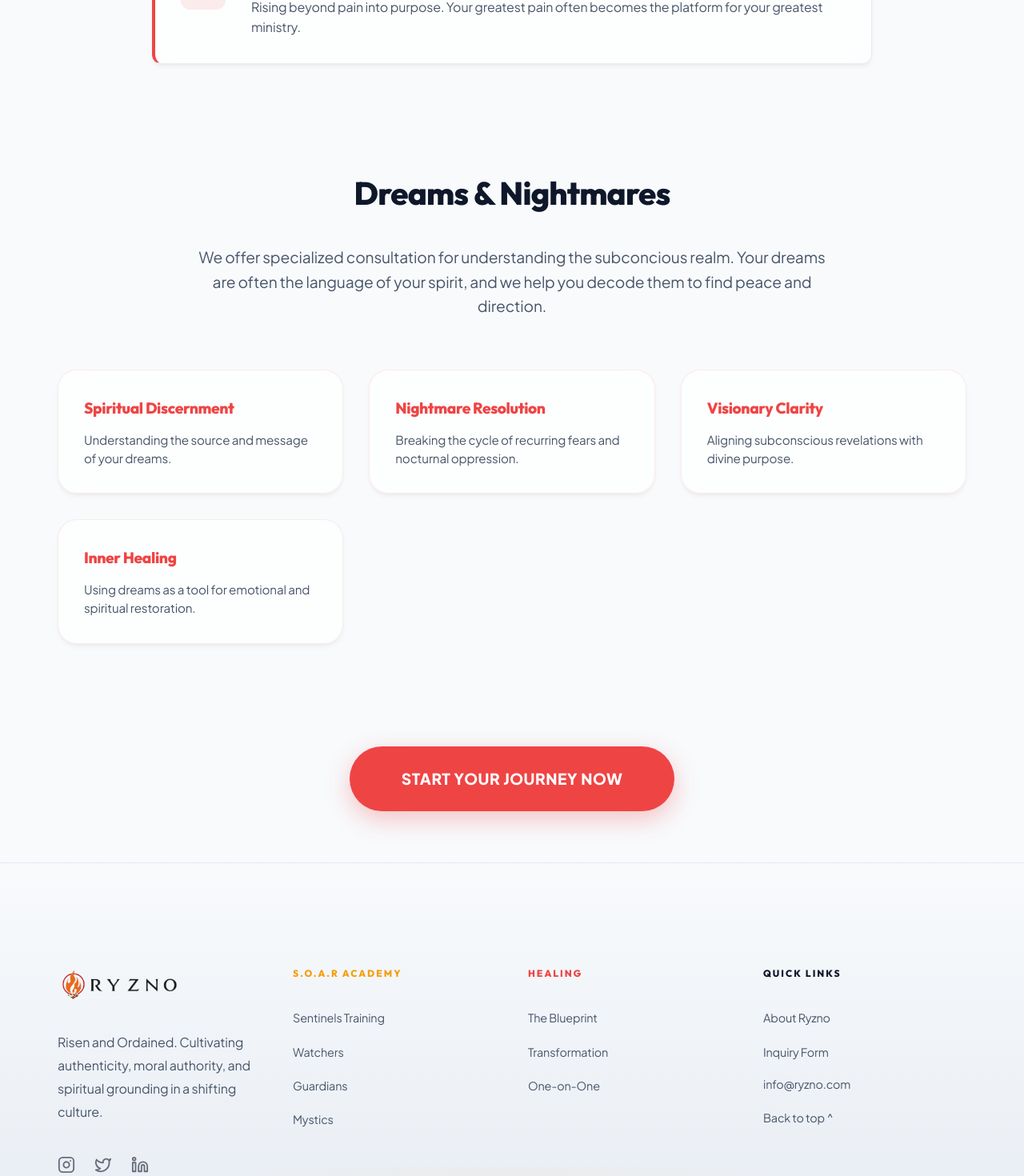
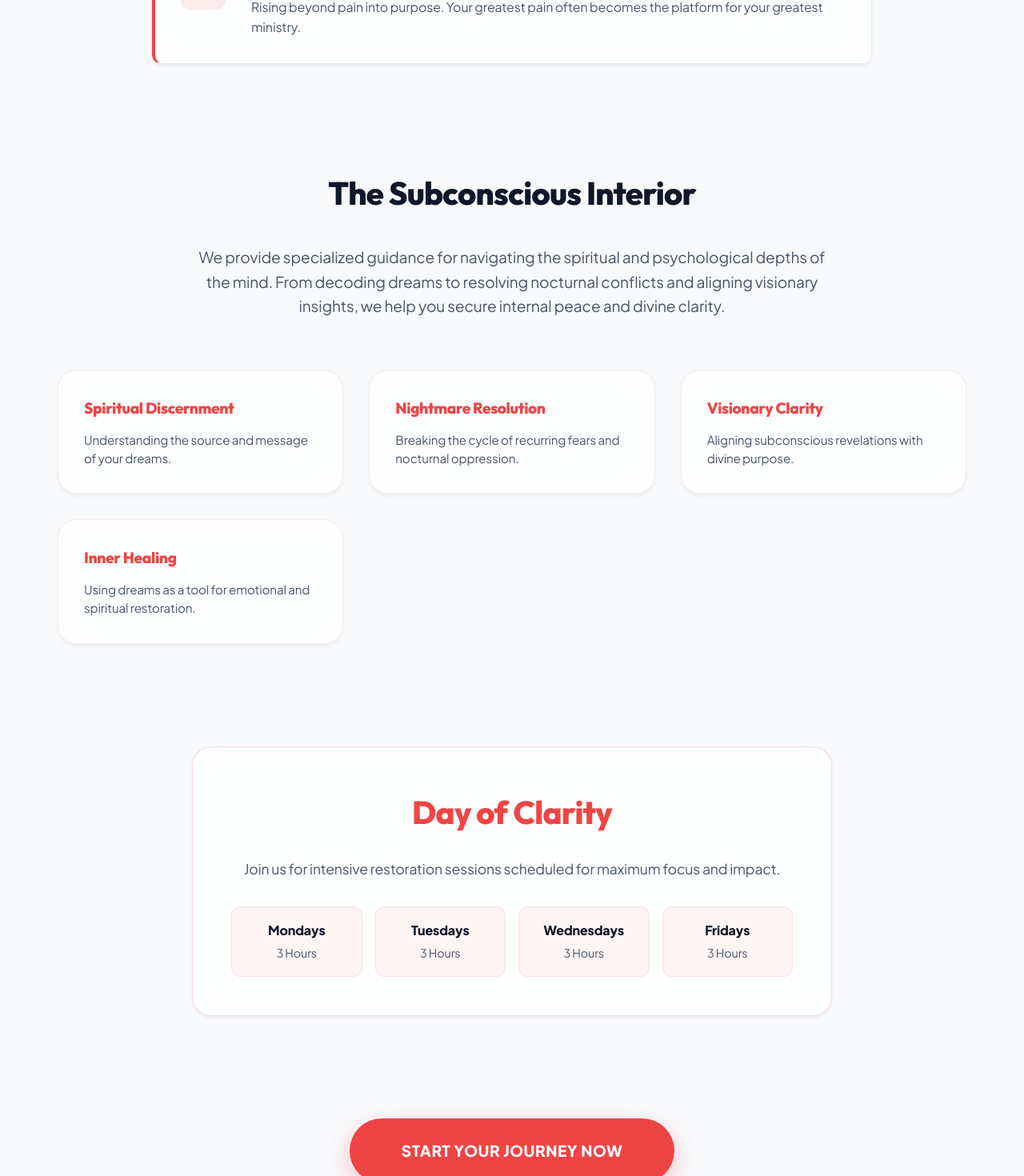
Before and after one commit to raaito/ryzno, a React (Vite) app: page /restore in a window 1280 px wide. Shown: the part 2280-3750 px from the top of the page at 80% size. Built offline with nearby package versions, Linux system fonts and the light colour scheme.

Commit message:
modified:   src/components/RestoreSection.jsx 	modified:   src/pages/Restore.jsx

```diff
--- a/src/components/RestoreSection.jsx
+++ b/src/components/RestoreSection.jsx
@@ -75,7 +75,7 @@ const RestoreSection = () => {
                                     Our restoration process follows seven core principles—from Release to Elevate—designed to help you find the "gold" in your broken pieces.
                                 </p>
                                 <div style={{ display: 'flex', gap: '0.5rem', flexWrap: 'wrap' }}>
-                                    {['Release', 'Embrace', 'Surrender', 'Transform', 'Overcome', 'Reclaim', 'Elevate', 'Dream Interpretation'].map((p, i) => (
+                                    {['Release', 'Embrace', 'Surrender', 'Transform', 'Overcome', 'Reclaim', 'Elevate', 'Subconscious Discernment'].map((p, i) => (
                                         <span key={i} style={{ fontSize: '0.75rem', padding: '0.3rem 0.8rem', borderRadius: '20px', background: 'rgba(239, 68, 68, 0.05)', color: 'var(--color-restore)', border: '1px solid rgba(239, 68, 68, 0.1)' }}>
                                             {p}
                                         </span>
--- a/src/pages/Restore.jsx
+++ b/src/pages/Restore.jsx
@@ -142,9 +142,9 @@ const Restore = () => {
                         </div>
 
                         <div style={{ marginTop: '8rem', textAlign: 'center' }}>
-                            <h2 style={{ fontSize: '2.5rem', fontWeight: 800, marginBottom: '2rem' }}>Dreams & Nightmares</h2>
+                            <h2 style={{ fontSize: '2.5rem', fontWeight: 800, marginBottom: '2rem' }}>The Subconscious Interior</h2>
                             <p style={{ color: 'var(--text-secondary)', maxWidth: '800px', margin: '0 auto 4rem auto', fontSize: '1.2rem', lineHeight: 1.6 }}>
-                                We offer specialized consultation for understanding the subconcious realm. Your dreams are often the language of your spirit, and we help you decode them to find peace and direction.
+                                We provide specialized guidance for navigating the spiritual and psychological depths of the mind. From decoding dreams to resolving nocturnal conflicts and aligning visionary insights, we help you secure internal peace and divine clarity.
                             </p>
 
                             <div style={{ display: 'grid', gridTemplateColumns: 'repeat(auto-fit, minmax(280px, 1fr))', gap: '2rem', textAlign: 'left' }}>
@@ -164,6 +164,35 @@ const Restore = () => {
                                         <p style={{ color: 'var(--text-secondary)', fontSize: '0.95rem', lineHeight: 1.5 }}>{item.desc}</p>
                                     </motion.div>
                                 ))}
+                            </div>
+                        </div>
+
+
+                        <div style={{ marginTop: '8rem', textAlign: 'center' }}>
+                            <div className="glass" style={{
+                                padding: '3rem',
+                                borderRadius: 'var(--radius-lg)',
+                                maxWidth: '800px',
+                                margin: '0 auto',
+                                border: '1px solid rgba(239, 68, 68, 0.2)'
+                            }}>
+                                <h2 style={{ fontSize: '2.5rem', fontWeight: 800, marginBottom: '1.5rem', color: 'var(--color-restore)' }}>Day of Clarity</h2>
+                                <p style={{ fontSize: '1.1rem', color: 'var(--text-secondary)', marginBottom: '2rem' }}>
+                                    Join us for intensive restoration sessions scheduled for maximum focus and impact.
+                                </p>
+                                <div style={{ display: 'grid', gridTemplateColumns: 'repeat(4, 1fr)', gap: '1rem' }}>
+                                    {['Mondays', 'Tuesdays', 'Wednesdays', 'Fridays'].map((day, i) => (
+                                        <div key={i} style={{
+                                            padding: '1rem',
+                                            background: 'rgba(239, 68, 68, 0.05)',
+                                            borderRadius: '12px',
+                                            border: '1px solid rgba(239, 68, 68, 0.1)'
+                                        }}>
+                                            <div style={{ fontWeight: 800, marginBottom: '0.25rem' }}>{day}</div>
+                                            <div style={{ fontSize: '0.9rem', color: 'var(--text-secondary)' }}>3 Hours</div>
+                                        </div>
+                                    ))}
+                                </div>
                             </div>
                         </div>
 
```
